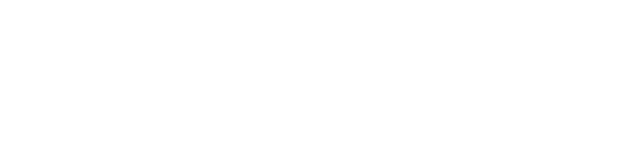
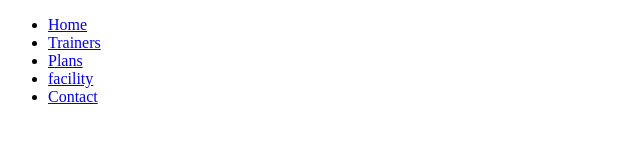
Before and after one commit to Pulkit219/FrontEndProject, a plain HTML site: page ResponsiveWebsiteUsingHTMLcssJquery/main.html in a window 1280 px wide. Shown: the whole page, without its empty margins (0-640 px from the left). Drawn offline with Linux system fonts and the light colour scheme.

Commit message:
18th comm

```diff
--- a/ResponsiveWebsiteUsingHTMLcssJquery/main.html
+++ b/ResponsiveWebsiteUsingHTMLcssJquery/main.html
@@ -1,9 +1,26 @@
 <!DOCTYPE html>
-<html>
+<html lang='en'>
 <head>
-	<title></title>
+<meta charset="utf-8"/>
+<meta name="viewport" content="width=device-width, initial-scale=1">
+	<title>About Me</title>
+
 </head>
 <body>
 
+	<header>
+         <a href="#" id="logo"></a>
+         <nav>
+         	<a href="#" id="menu-icon"></a>
+         	<ul>
+         		<li><a href="#" class="current">Home</a></li>
+         		<li><a href="#">Trainers</a></li>
+         		<li><a href="#">Plans</a></li>
+         		<li><a href="#">facility</a></li>
+         		<li><a href="#">Contact</a></li>
+         	</ul>
+         </nav>
+	</header>
+
 </body>
 </html>
```
Also changed, not shown: frontEnd.html (+1 -0 lines).
